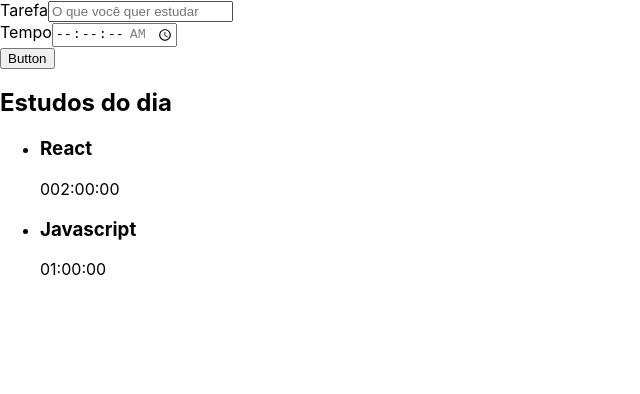
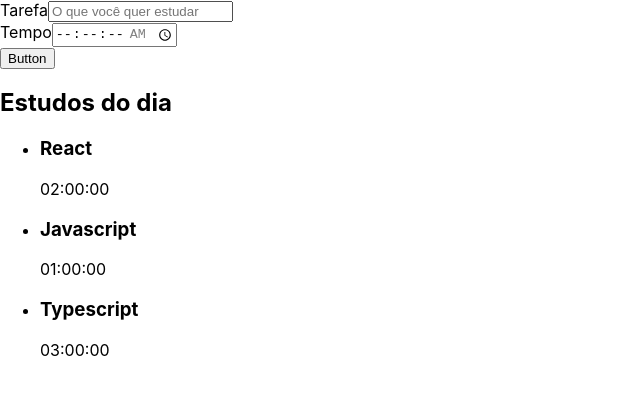
Before and after one commit to danielmota83/organizador_de_estudos, a React (Create React App) app: page / in a window 1280 px wide. Shown: the top 394 px of the page, without its empty margins (0-640 px from the left). Built offline with nearby package versions, Linux system fonts and the light colour scheme.

Commit message:
chore: mapping elements

```diff
--- a/src/components/List/index.tsx
+++ b/src/components/List/index.tsx
@@ -1,26 +1,26 @@
 import React  from "react";
 
 function List(){
+    const tarefas = [{
+        tarefa: 'React',
+        tempo: '02:00:00'
+    },{
+        tarefa: 'Javascript',
+        tempo: '01:00:00'
+    }, {
+        tarefa: 'Typescript',
+        tempo: '03:00:00'
+    }]
     return(
         <aside>
             <h2> Estudos do dia</h2>
             <ul>
-                <li>
-                    <h3>
-                        React
-                    </h3>
-                    <span>
-                        002:00:00
-                    </span>
-                </li>
-                <li>
-                    <h3>
-                        Javascript
-                    </h3>
-                    <span>
-                       01:00:00
-                    </span>
-                </li>
+                {tarefas.map((item, index)=> (
+                    <li key={index}>
+                        <h3>{item.tarefa}</h3>
+                        <span>{item.tempo}</span>
+                    </li>
+                ))}
 
             </ul>
 
```
